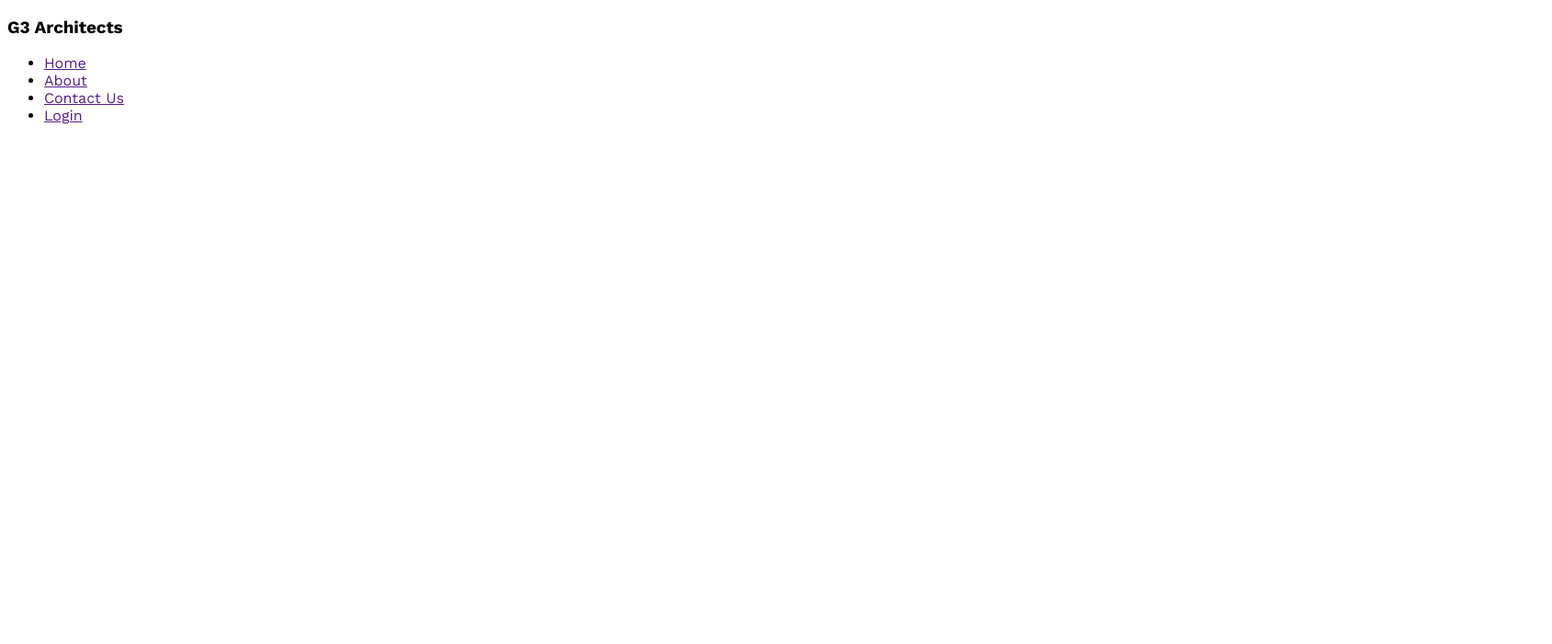
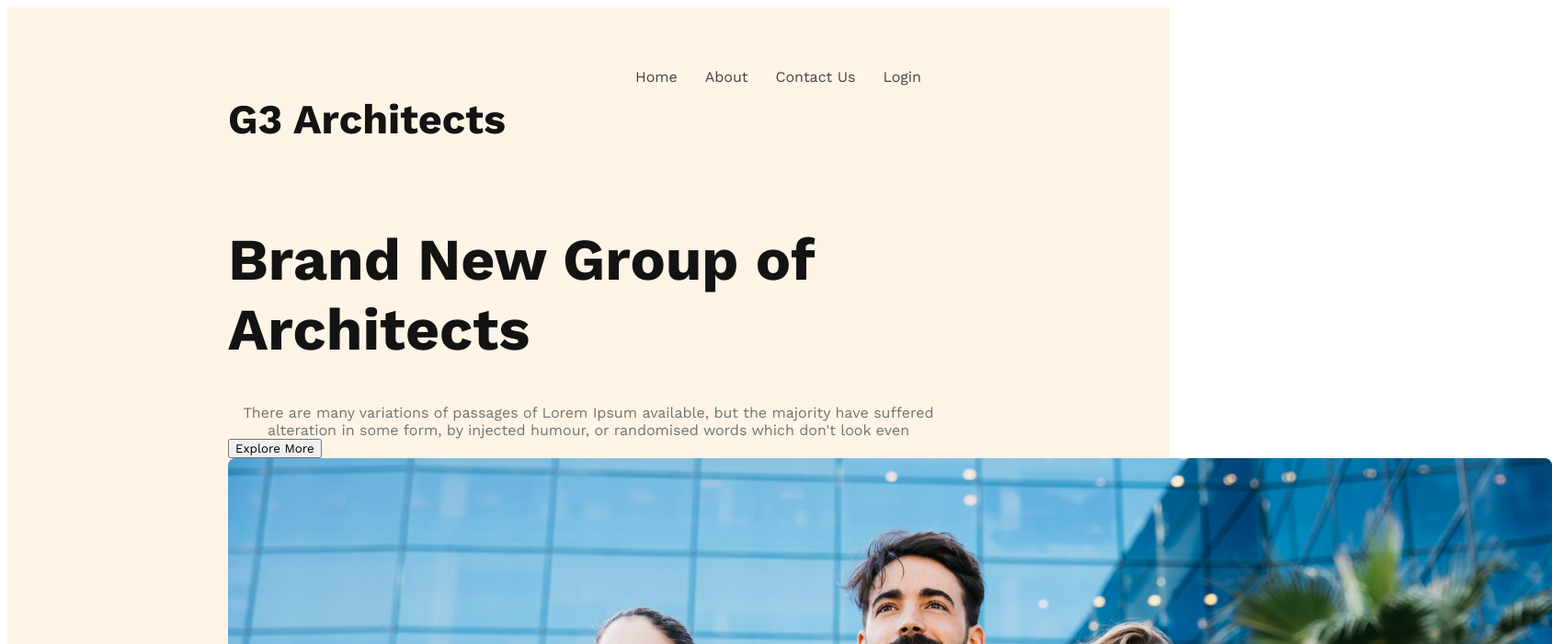
Before and after one commit to Arzu662/g3-awebsite, a plain HTML site: page images/index.html in a window 1280 px wide. Shown: the top 700 px of the page at 92% size, 1688 px wide, since content can reach past the window. Drawn offline with nearby package versions, Linux system fonts and the light colour scheme.

Commit message:
banner tittle content added

```diff
--- a/images/index.css
+++ b/images/index.css
@@ -2,3 +2,47 @@
 *{
     font-family: 'Work Sans', sans-serif;
 }
+/* header style */
+header{
+    background-color: rgba(255, 144, 14, 0.1);
+    padding: 50px 240px;
+}
+nav{
+    display: flex;
+    justify-content: space-between;
+}
+.nav-title{
+    font-size: 45px;
+    font-weight: 700;
+    color: rgba(19, 19, 19, 1);
+
+}
+nav > ul{
+    display: flex;
+
+}
+nav li{
+    list-style: none;
+    margin-right: 30px;
+    font-weight: 500px;
+    font-size: 1rem;
+}
+nav li a{
+    text-decoration: none;
+    color:rgba(66, 66, 66, 1) ;
+}
+/* banner style */
+.banner-discription{
+    max-width: 800px;
+    text-align: center;
+    margin: 0 auto;
+}
+.banner-tittle{
+    font-size:4rem ;
+    font-weight: 700;
+
+    color:rgba(19, 19, 19, 1) ;
+}
+.banner-discription{
+    color: rgba(114, 114, 114, 1);
+}
--- a/images/index.html
+++ b/images/index.html
@@ -9,7 +9,7 @@
 <body>
     <header>
         <nav>
-            <h3>G3 Architects</h3>
+            <h3 class="nav-title">G3 Architects</h3>
             <ul>
               <li><a href="">Home</a></li>
               <li><a href="">About</a></li>
@@ -17,6 +17,17 @@
               <li><a href="">Login</a></li>
             </ul>
         </nav>
+        <div class="banner">
+            <div class="banner-content">
+                <h1 class="banner-tittle">Brand New Group of Architects </h1>
+
+
+               <p class="banner-discription">There are many variations of passages of Lorem Ipsum available, but the majority have suffered alteration in some form, by injected humour, or randomised words which don't look even</p>
+               <button class="primary">Explore More</button>
+            </div>
+            </div>
+           <img src="./banner.png" alt="">
+        </div>
     </header>
     <main>
 
```
